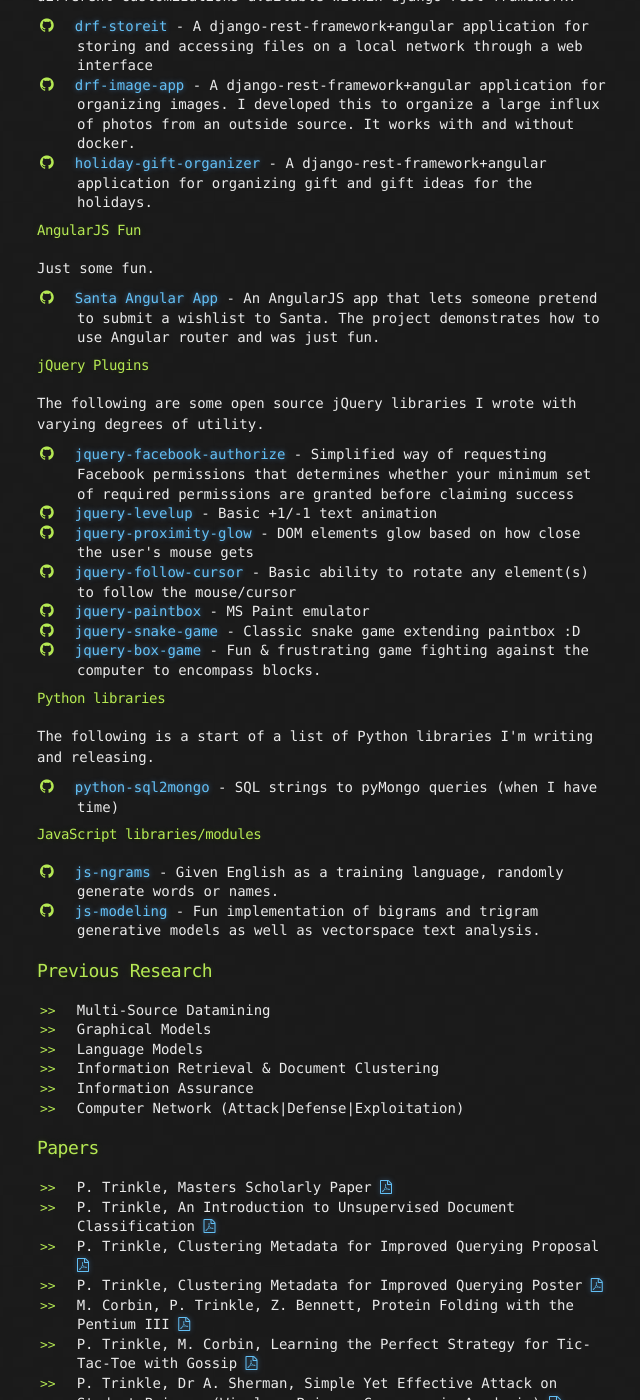
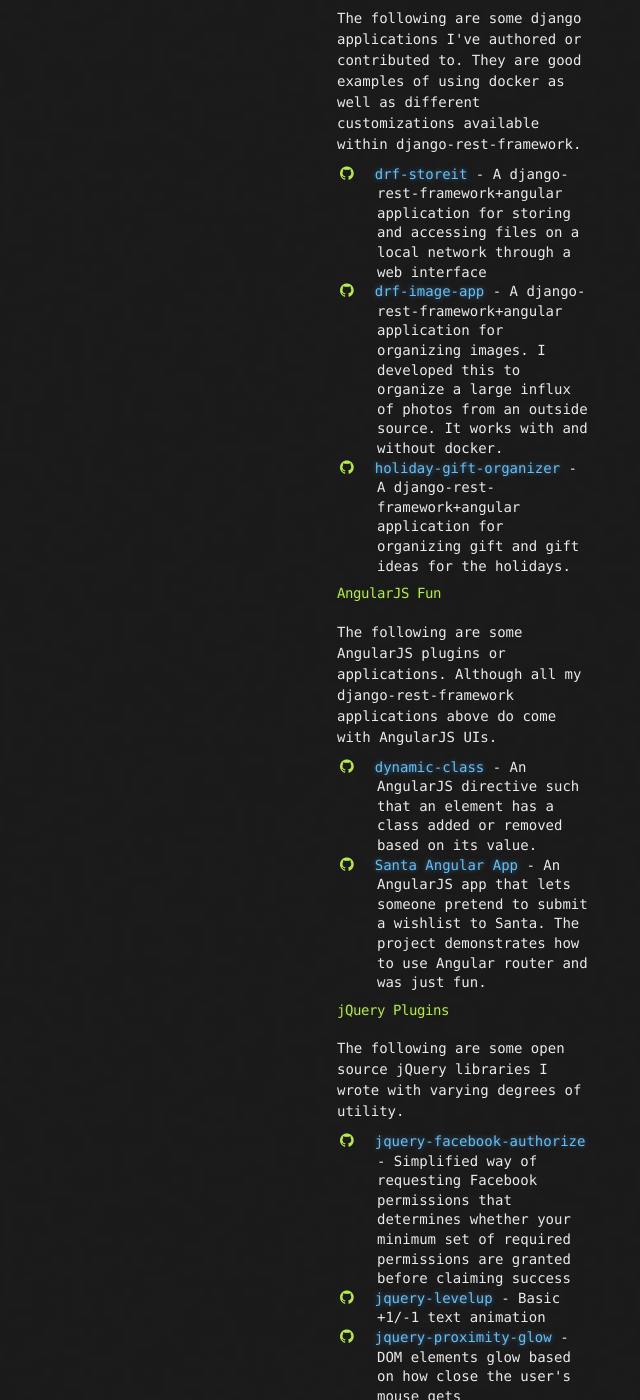
Before and after one commit to pstrinkle/pstrinkle.github.io, a Jekyll site: the page built from index.html, in a window 1280 px wide and 1400 px high, scrolled down 862 px. Shown: the whole window, without its empty margins (318-958 px from the left). Built offline with Jekyll 4.4.1, drawn with Linux system fonts in a browser that asks for light colours; nearby versions of some CDN libraries; comment, search, counter and statistics services are not loaded.

Commit message:
Update index.html

```diff
--- a/index.html
+++ b/index.html
@@ -6,6 +6,7 @@
   <h1>{{ page.title }}</h1>
 </header>
 
+<div class="col-md-6">
   <section>
     <h3>Research Interests</h3>
     <ul>
@@ -14,14 +15,14 @@
       <li>Operating Systems</li>
     </ul>
   </section>
-
   <section>
     <h3>Worklife</h3>
     <ul class='shuttle'>
       <li>Software Engineer @ <a href="https://www.google.com/" target="_blank">Google</a></li>
     </ul>
   </section>
-
+</div>
+<div class="col-md-6">
 <section>
   <h3>Projects</h3>
   <ul>
@@ -51,8 +52,9 @@
   </ul>
 
   <h4>AngularJS Fun</h4>
-  <p>Just some fun.</p>
+  <p>The following are some AngularJS plugins or applications.  Although all my django-rest-framework applications above do come with AngularJS UIs.
   <ul class='github'>
+    <li><a href="https://github.com/pstrinkle/dynamic-class" target="_blank">dynamic-class</a> - An AngularJS directive such that an element has a class added or removed based on its value.</li>
     <li><a href="/santa-angular-app" target="_blank">Santa Angular App</a> - An AngularJS app that lets someone pretend to submit a wishlist to Santa.  The project demonstrates how to use Angular router and was just fun.</li>
   </ul>
 
@@ -107,3 +109,4 @@
     <li>P. Trinkle, Better Google Searching for Non-Malicious Users <a href="http://userpages.umbc.edu/~tri1/docs/googleshort.pdf" title="Better Google Searching for Non-Malicious Users" target="_blank"><i class="fa fa-file-pdf-o" aria-hidden="true"></i></a></li>
   </ul>
 </section>
+</div>
```
Lines whose indentation alone changed are shown as unchanged.
